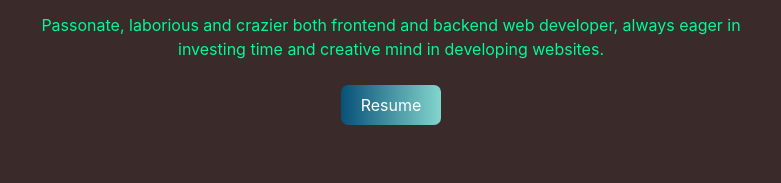
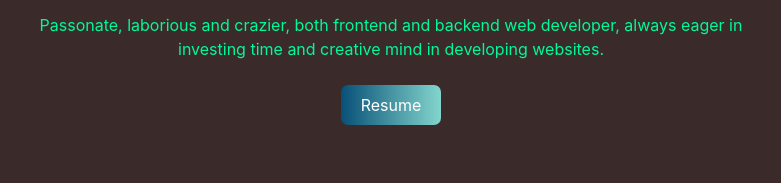
Before and after one commit to Robo-Roshan/Portfolio, a plain HTML site: page index.html in a window 1280 px wide. Shown: the part 318-501 px from the top of the page, 439-1220 px from the left. Drawn offline with nearby package versions, Linux system fonts and the light colour scheme; a web font is replaced by a local one.

Commit message:
Update index.html

```diff
--- a/index.html
+++ b/index.html
@@ -85,7 +85,7 @@
               </div>
               <!-- Introduction -->
               <div class="col-xl-12 text-center mt-3">
-                <p style="font-size: 16px; color: mediumspringgreen;">Passonate, laborious and crazier both frontend and backend web developer, always eager in investing time and creative mind in developing websites.</p>
+                <p style="font-size: 16px; color: mediumspringgreen;">Passonate, laborious and crazier, both frontend and backend web developer, always eager in investing time and creative mind in developing websites.</p>
               </div>
               <!-- Resume button -->
               <div class="col-xl-12 text-center mt-3">
```
